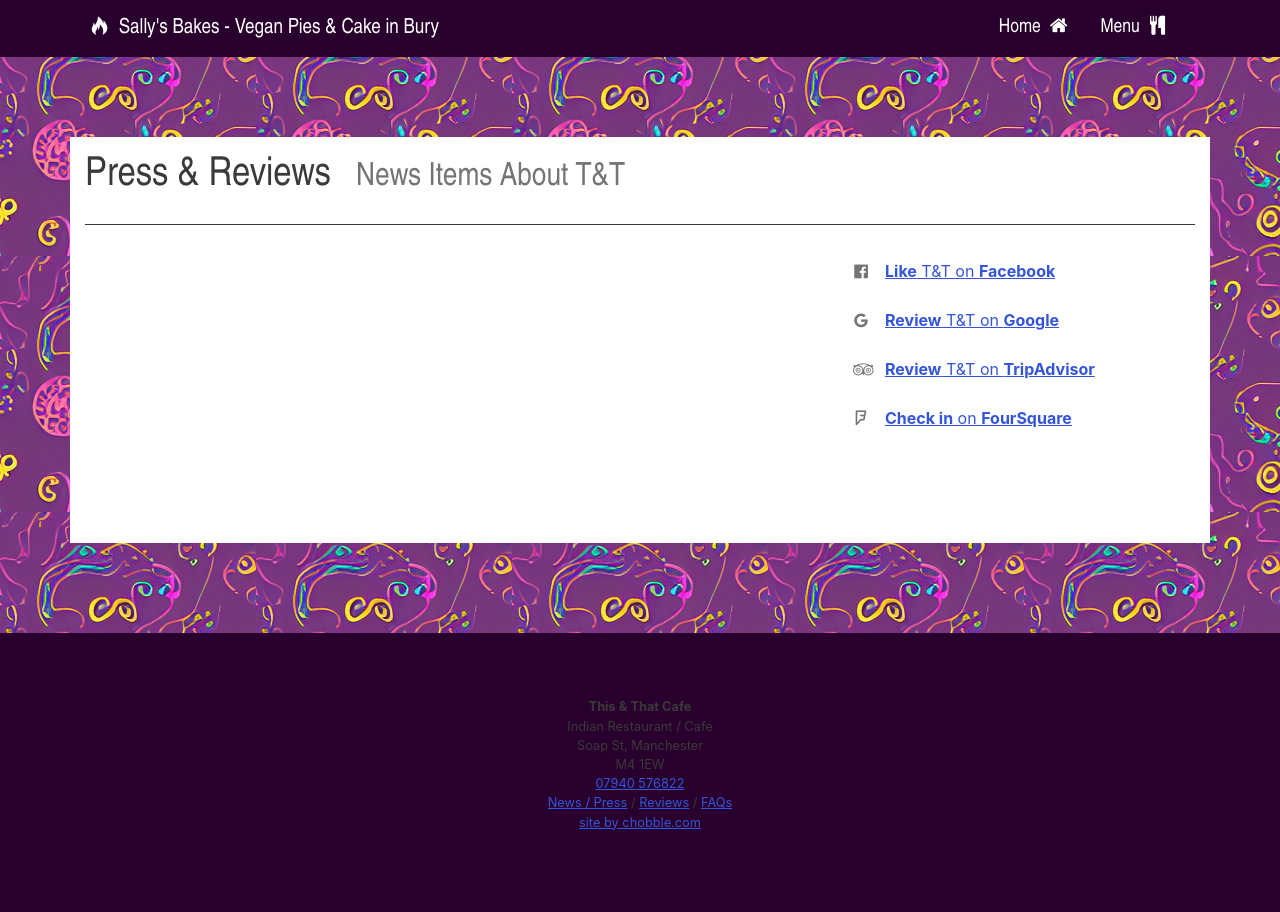
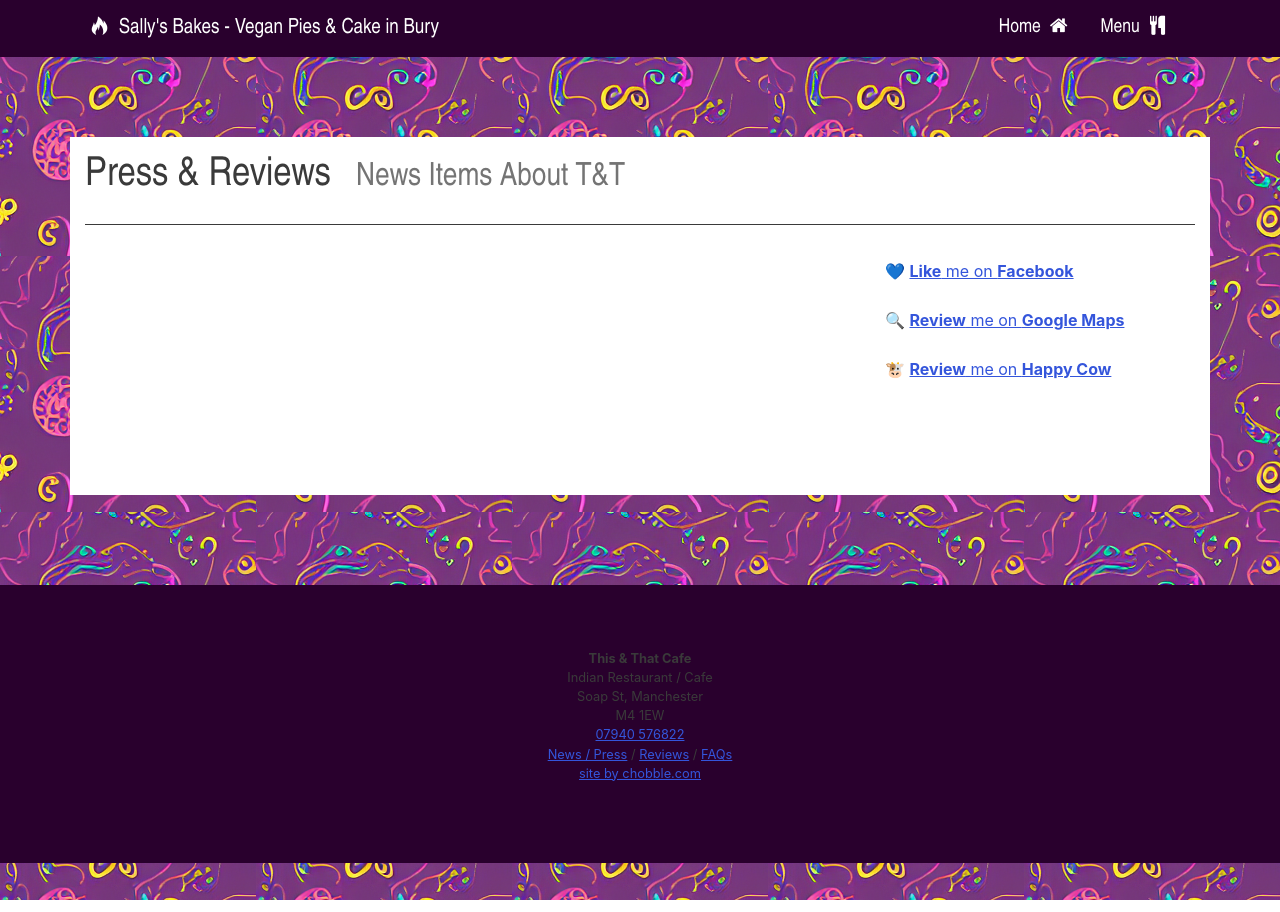
Before and after one commit to chobbledotcom/sallys-bakes, a Jekyll site: the page built from news.md, in a window 1280 px wide. Built offline with Jekyll 4.4.1, drawn with Linux system fonts in a browser that asks for light colours.

Commit message:
Social links

```diff
--- a/_includes/social-media-links.html
+++ b/_includes/social-media-links.html
@@ -1,40 +1,24 @@
 <ul class="social-links">
 	<li class="social-links__list">
-		<i class="social-links__icon icon-facebook"></i>
-		<a rel="noopener" class="social-links__link" href="https://www.facebook.com/ThisAndThatManchester" target="_blank">
-			<strong>Like</strong> T&amp;T on
+		💙
+		<a rel="noopener" class="social-links__link" href="https://www.facebook.com/sallysbakes" target="_blank">
+			<strong>Like</strong> me on
 			<strong>Facebook</strong>
 		</a>
 	</li>
 	<li class="social-links__list">
-		<i class="social-links__icon icon-google"></i>
+		🔍
 		<a rel="noopener" class="social-links__link" href="https://goo.gl/maps/xTNreANmJEz" target="_blank">
-			<strong>Review</strong> T&amp;T on
-			<strong>Google</strong>
+			<strong>Review</strong> me on
+			<strong>Google Maps</strong>
 		</a>
 	</li>
 	<li class="social-links__list">
-		<i class="social-links__icon icon-tripadvisor"></i>
-		<a rel="noopener" class="social-links__link" href="https://www.tripadvisor.com/Restaurant_Review-g187069-d732222-Reviews-This_That-Manchester_Greater_Manchester_England.html"
+		🐮
+		<a rel="noopener" class="social-links__link" href="https://www.happycow.net/reviews/sallys-bakes-bury-158398"
 		 target="_blank">
-			<strong>Review</strong> T&amp;T on
-			<strong>TripAdvisor</strong>
+			<strong>Review</strong> me on
+			<strong>Happy Cow</strong>
 		</a>
 	</li>
-	<li class="social-links__list">
-		<i class="social-links__icon icon-foursquare"></i>
-		<a rel="noopener" class="social-links__link" href="https://foursquare.com/v/this--that/4bacb73bf964a5204f063be3" target="_blank">
-			<strong>Check in</strong> on
-			<strong>FourSquare</strong>
-		</a>
-	</li>
-	{% if false %}
-	<li class="social-links__list">
-		<i class="social-links__icon icon-delivery"></i>
-		<a rel="noopener" class="social-links__link" href="{{site.deliveroo_url}}" target="_blank">
-			<strong>Place an Order</strong> on
-			<strong>Deliveroo</strong>
-		</a>
-	</li>
-	{% endif %}
 </ul>
```
Also changed, not shown: _includes/social-media-feeds.html (+2 -9 lines), _layouts/home.html (+0 -11 lines), assets/happy-cow.svg (added).
